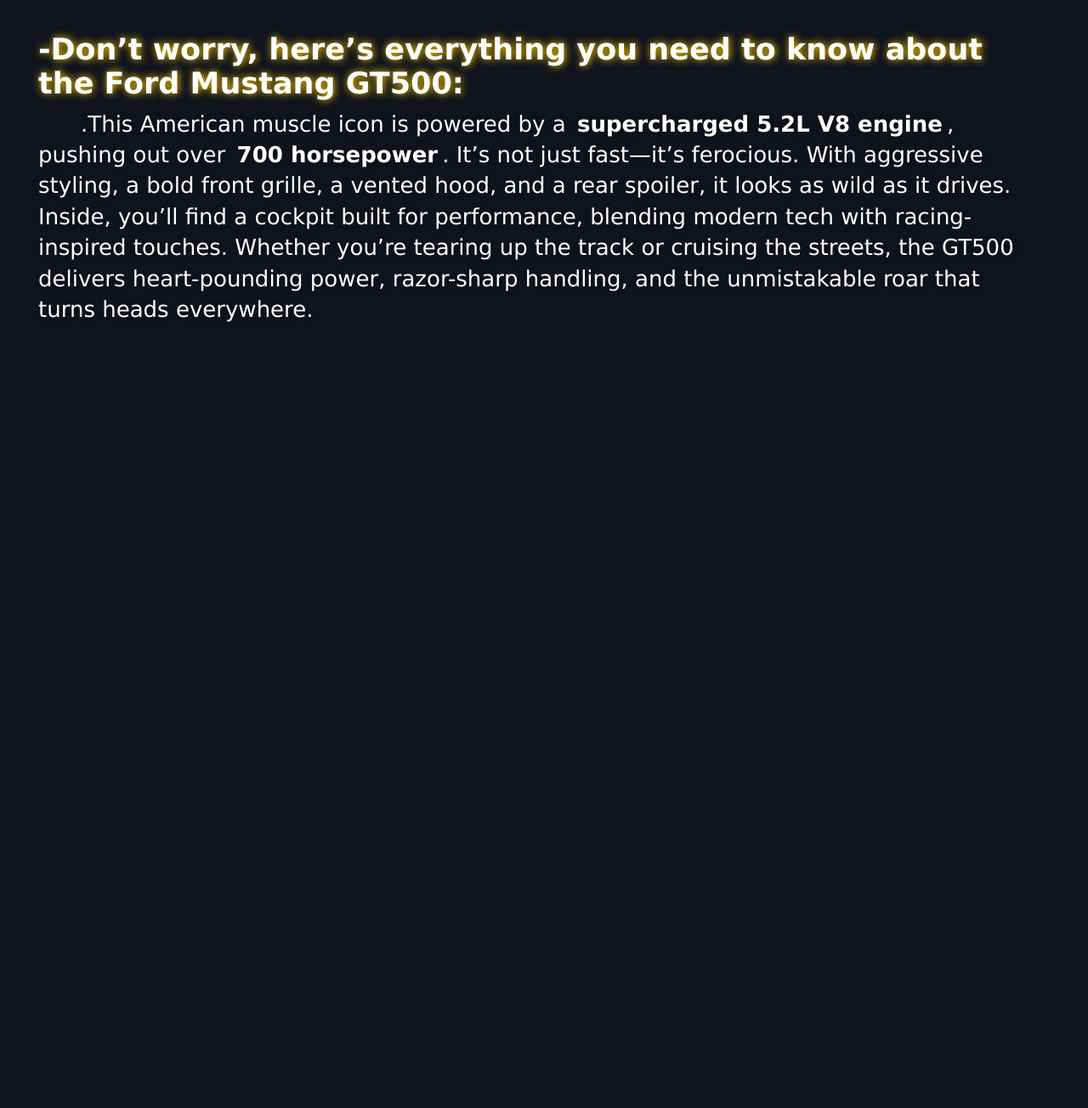
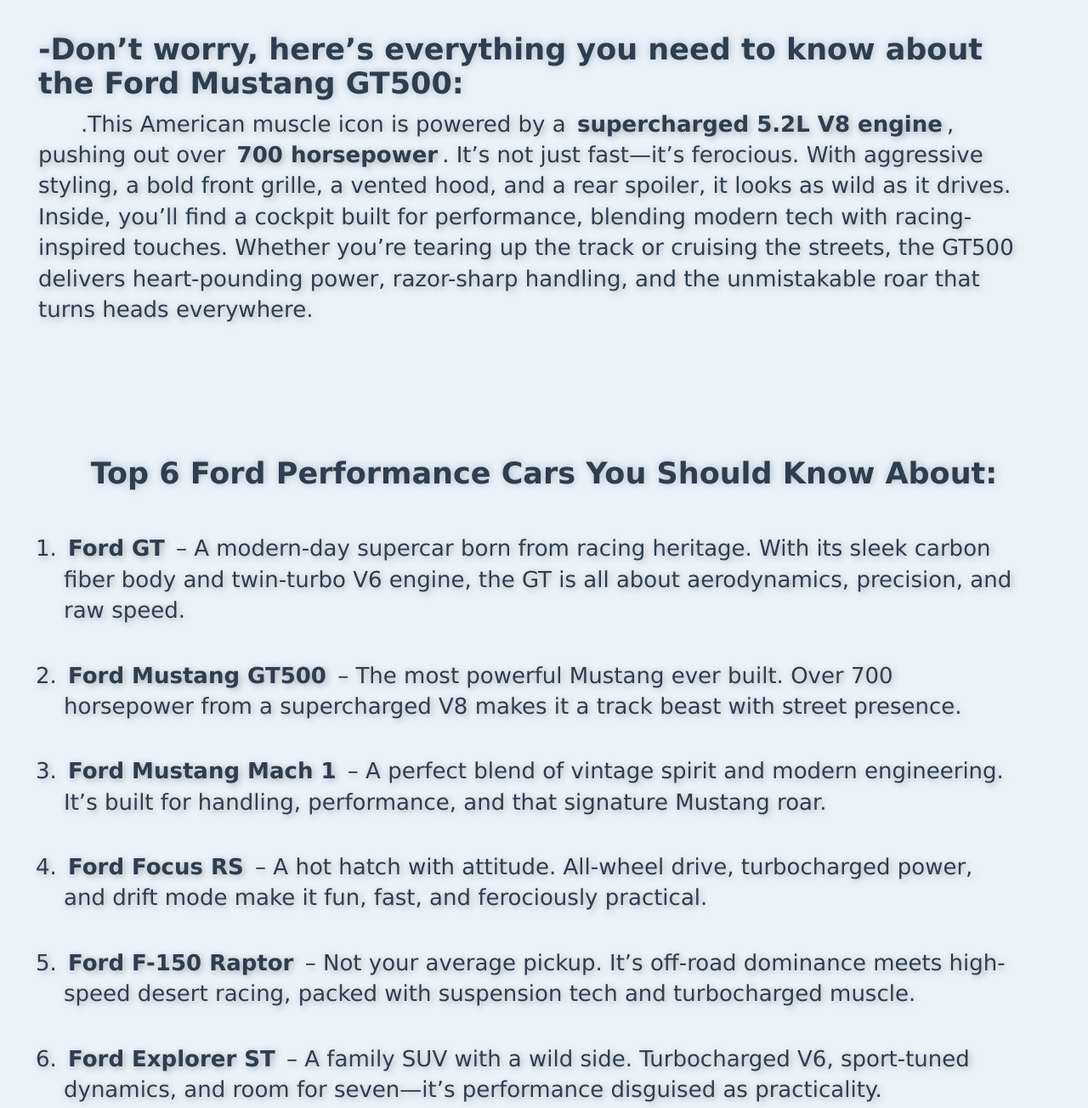
Before and after one commit to ilyasbrahim520/MustangGt500, a plain HTML site: page index.html in a window 1280 px wide. Shown: the part 1460-2764 px from the top of the page at 85% size. Before the commit the page ends 1842 px from the top, so only its background shows below. Drawn offline with Linux system fonts and the light colour scheme.

Commit message:
Update index.html

```diff
--- a/index.html
+++ b/index.html
@@ -16,50 +16,79 @@
 	align-items: center;
 	height: 100vh;
 	flex-direction: column;
-	background-color: #11141D;
+	background-color: #EAF2FA;
 }
 
 .my-video {
 	margin: 30px;
 	height: 342px;
-	border: 5px solid #03B3EA;
+	border: 5px solid #2C3E50;
 	border-radius: 10px;
-	box-shadow: 0 0 20px 6px rgba(3, 179, 234, 0.4);
+	box-shadow: 0 0 20px 6px #AAB8C2;
 }
 
 .title-text {
 	margin: 50px 0;
-	color: white;
+	color: #2C3E50;
 	font-size: 70px;
 	height: fit-content;
 	width: fit-content;
 	text-align: center;
-	text-shadow: #FC0 1px 0 10px;
+	text-shadow: #AAB8C2 1px 0 10px;
 }
 
 .Dont-text {
 	margin-top: 100px;
 	padding-right: 80px;
 	padding-left: 30px;
-	color: white;
+	color: #2C3E50;
 	height: fit-content;
 	width: fit-content;
 	font-size: 35px;
 	text-align: start;
-	text-shadow: #FC0 1px 0 10px;
+	text-shadow: #AAB8C2 1px 0 10px;
 }
 
 .Dont-text1 {
 	padding-right: 40px;
 	padding-left: 30px;
-	margin-bottom: 50px;
-	color: white;
+	padding-bottom: 50px;
+	color: #2C3E50;
 	height: fit-content;
 	width: fit-content;
 	font-size: 26px;
 	text-align: start;
 	text-indent: 50px;
 	line-height: 1.4;
+}
+
+.top-text {
+	padding: 0px 20px;
+	margin-top: 100px;
+	color: #2C3E50;
+	height: fit-content;
+	width: fit-content;
+	font-size: 35px;
+	text-align: center;
+	text-shadow: #AAB8C2 1px 0 10px;
+}
+
+ol {
+	padding-right: 40px;
+	padding-left: 30px;
+	padding-bottom: 50px;
+	color: #2C3E50;
+	height: fit-content;
+	width: fit-content;
+	font-size: 26px;
+	text-align: start;
+	line-height: 1.4;
+}
+
+li {
+	height: fit-content;
+	width: fit-content;
+	margin: 40px 30px;
 }
 
 </style>
@@ -87,4 +116,14 @@
   <figcaption class="Dont-text1">
 &#46;This American muscle icon is powered by a <strong>supercharged 5.2L V8 engine</strong>, pushing out over <strong>700 horsepower</strong>. It’s not just fast—it’s ferocious. With aggressive styling, a bold front grille, a vented hood, and a rear spoiler, it looks as wild as it drives. Inside, you’ll find a cockpit built for performance, blending modern tech with racing-inspired touches. Whether you’re tearing up the track or cruising the streets, the GT500 delivers heart-pounding power, razor-sharp handling, and the unmistakable roar that turns heads everywhere.
   </figcaption>
+
+  <h3 class="top-text">Top 6 Ford Performance Cars You Should Know About:</h3>
+  <ol>
+    <li><strong>Ford GT</strong> – A modern-day supercar born from racing heritage. With its sleek carbon fiber body and twin-turbo V6 engine, the GT is all about aerodynamics, precision, and raw speed.</li>
+    <li><strong>Ford Mustang GT500</strong> – The most powerful Mustang ever built. Over 700 horsepower from a supercharged V8 makes it a track beast with street presence.</li>
+    <li><strong>Ford Mustang Mach 1</strong> – A perfect blend of vintage spirit and modern engineering. It’s built for handling, performance, and that signature Mustang roar.</li>
+    <li><strong>Ford Focus RS</strong> – A hot hatch with attitude. All-wheel drive, turbocharged power, and drift mode make it fun, fast, and ferociously practical.</li>
+    <li><strong>Ford F-150 Raptor</strong> – Not your average pickup. It’s off-road dominance meets high-speed desert racing, packed with suspension tech and turbocharged muscle.</li>
+    <li><strong>Ford Explorer ST</strong> – A family SUV with a wild side. Turbocharged V6, sport-tuned dynamics, and room for seven—it’s performance disguised as practicality.</li>
+  </ol>
 </body>
```
